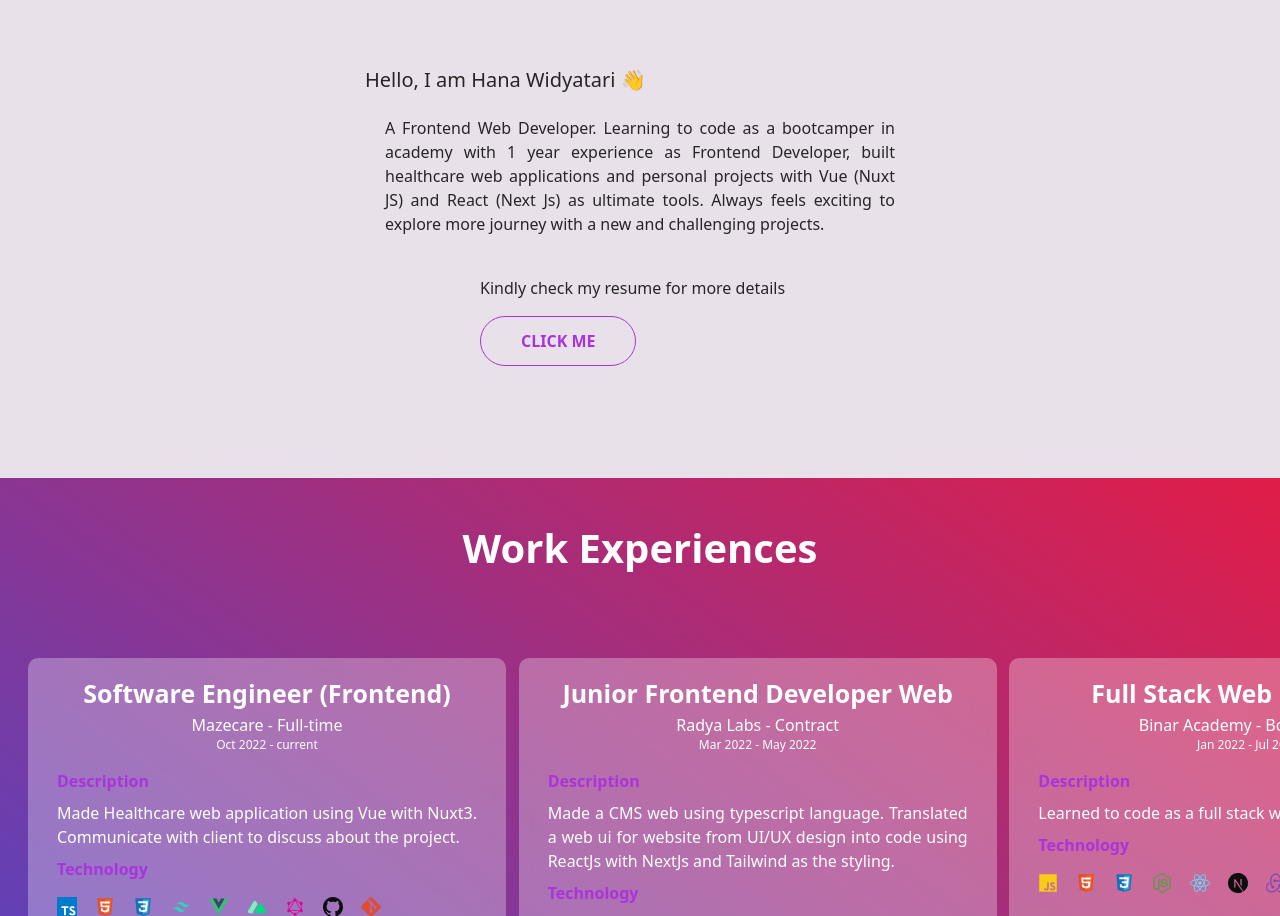
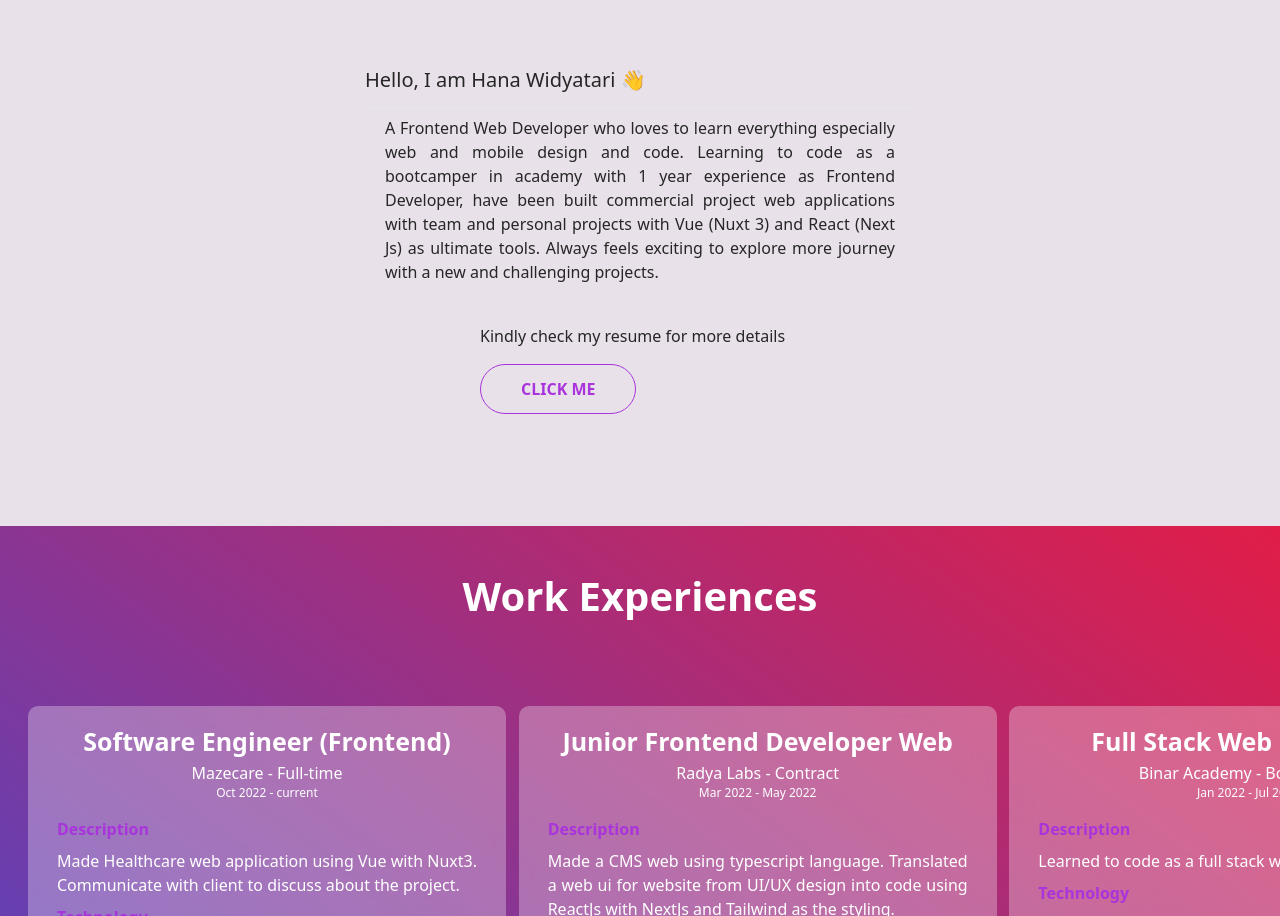
Before and after one commit to hanaw23/hanawidyatari, a Next.js app: page / in a window 1280 px wide. Shown: the part 927-1843 px from the top of the page. Built offline with nearby package versions, Linux system fonts and the light colour scheme.

Commit message:
fix: add more description

```diff
--- a/pages/aboutMe/index.jsx
+++ b/pages/aboutMe/index.jsx
@@ -11,8 +11,8 @@ export default function AboutMe() {
         <hr />
 
         <p className="mt-2 px-5">
-          A Frontend Web Developer. Learning to code as a bootcamper in academy with 1 year experience as Frontend Developer, built healthcare web applications and personal projects with Vue (Nuxt JS) and React (Next Js) as ultimate tools.
-          Always feels exciting to explore more journey with a new and challenging projects.
+          A Frontend Web Developer who loves to learn everything especially web and mobile design and code. Learning to code as a bootcamper in academy with 1 year experience as Frontend Developer, have been built commercial project web
+          applications with team and personal projects with Vue (Nuxt 3) and React (Next Js) as ultimate tools. Always feels exciting to explore more journey with a new and challenging projects.
         </p>
       </div>
 
--- a/utility/projectsList.js
+++ b/utility/projectsList.js
@@ -19,7 +19,7 @@ export const projects = [
         urlPic: "assets/images/contactbook3.png",
       },
     ],
-    desc: "The Phone Book Contacts provides contacts number. This web application provides user to create contacts, edit, and delete contact. Also, provides favorite contact feature. User can searching contact by name.",
+    desc: "The Phone Book Contacts provides contacts number. This is mobile first web aplication that provides user to create contacts, edit, and delete contact. Also, provides favorite contact feature. User can searching contact by name.",
     icons: phoneBookContacts,
   },
   {
```
